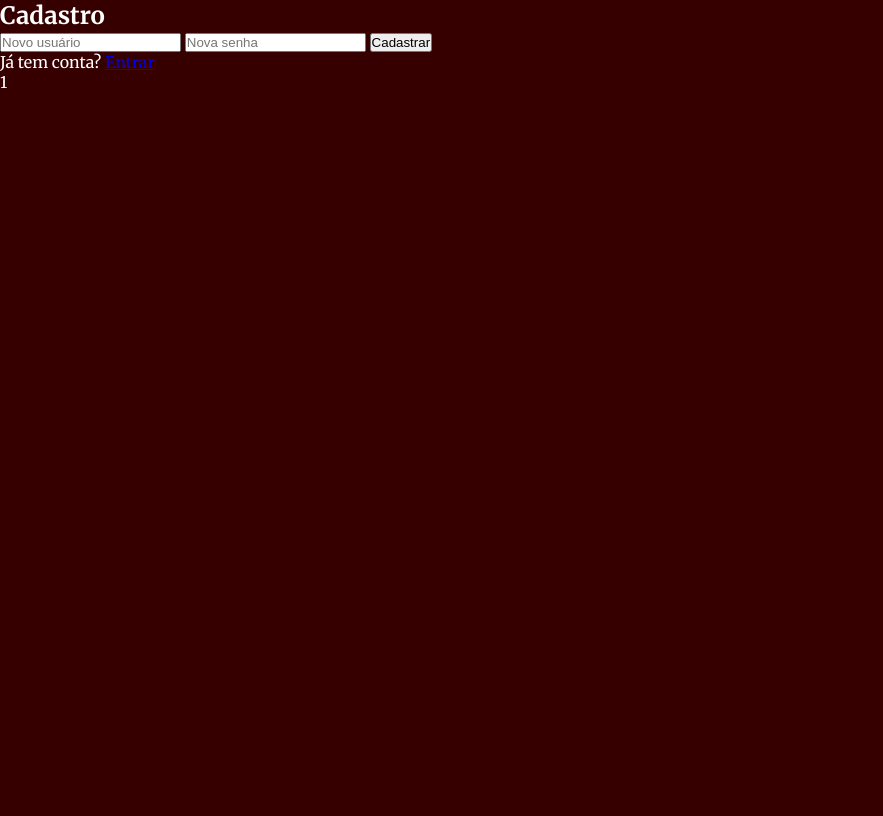
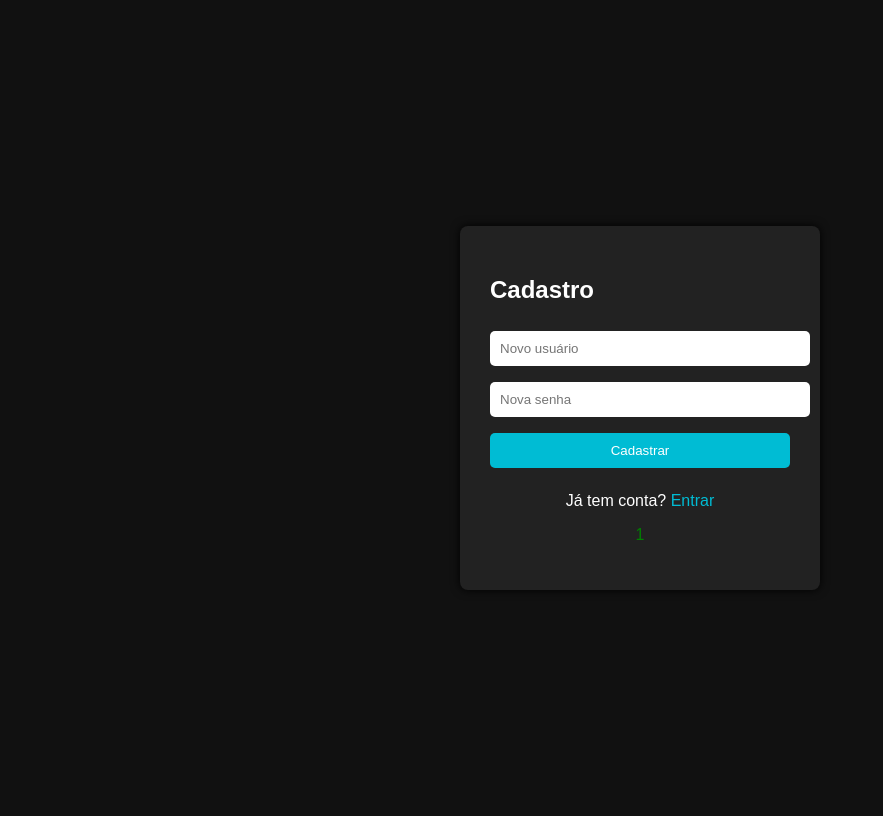
Before and after one commit to KaykeLana/Landings, a PHP site: page /cadastro.php in a window 1280 px wide. Shown: the whole page, without its empty margins (0-883 px from the left). Before the commit the page ends 88 px from the top, so only its background shows below. Run offline with PHP 8.4, Linux system fonts and the light colour scheme; the visitor is signed in with stand-in values (Sample User, id 1).

Commit message:
estilizando login/cadastro

```diff
--- /dev/null
+++ b/autentica.css
@@ -0,0 +1,50 @@
+body {
+    background: #111;
+    font-family: Arial, sans-serif;
+    color: #fff;
+    display: flex;
+    justify-content: center;
+    align-items: center;
+    height: 100vh;
+  }
+
+  .container {
+    background: #222;
+    padding: 30px;
+    border-radius: 8px;
+    width: 300px;
+    box-shadow: 0 0 10px #000;
+  }
+
+  input, button {
+    width: 100%;
+    padding: 10px;
+    margin: 8px 0;
+    border: none;
+    border-radius: 5px;
+  }
+
+  button {
+    background: #00bcd4;
+    color: #fff;
+    cursor: pointer;
+  }
+
+  p {
+    text-align: center;
+  }
+
+  a {
+    color: #00bcd4;
+    text-decoration: none;
+  }
+
+  .erro {
+    color: red;
+    text-align: center;
+  }
+
+  .sucesso {
+    color: green;
+    text-align: center;
+  }
--- a/cadastro.php
+++ b/cadastro.php
@@ -4,7 +4,7 @@
 <head>
   <meta charset="UTF-8">
   <title>Cadastro - Página de Jogos</title>
-  <link rel="stylesheet" href="style.css">
+  <link rel="stylesheet" href="autentica.css">
 </head>
 <body>
   <div class="container">
--- a/index.php
+++ b/index.php
@@ -4,7 +4,7 @@
 <head>
   <meta charset="UTF-8">
   <title>Login - Página de Jogos</title>
-  <link rel="stylesheet" href="style.css">
+  <link rel="stylesheet" href="autentica.css">
 </head>
 <body>
   <div class="container">
```
